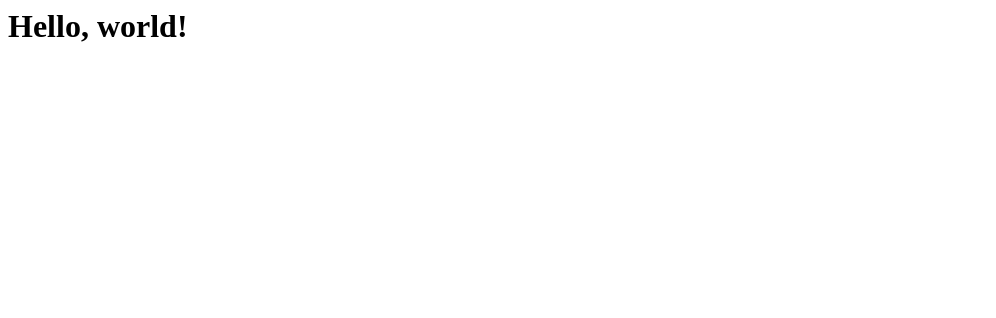
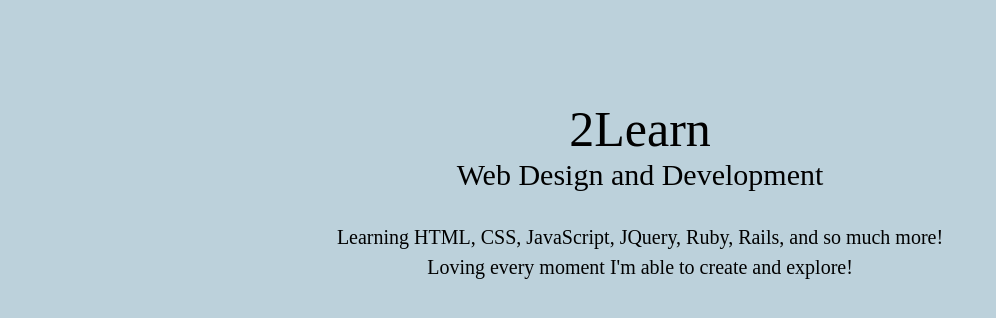
Before and after one commit to 2learn/2learn.github.io, a plain HTML site: page index.html in a window 1280 px wide. Shown: the whole page, without its empty margins (0-996 px from the left). Drawn offline with Linux system fonts and the light colour scheme; a web font is replaced by a local one.

Commit message:
update profile page

```diff
--- a/index.html
+++ b/index.html
@@ -1 +1,28 @@
-<h1>Hello, world!</h1>
+<!DOCTYPE html PUBLIC "-//W3C//DTD XHTML 1.0 Strict//EN"
+"http://www.w3.org/TR/xhtml1/DTD/xhtml1-strict.dtd">
+<html xmlns="http://www.w3.org/1999/xhtml" lang="en" xml:lang="en">
+
+    <head>
+    <meta http-equiv="Content-Type" content="text/html; charset=utf-8" />
+    <link type="text/css" rel="stylesheet" href="remove_default_style.css">
+    <link type="text/css" rel="stylesheet" href="style.css" />
+    <link href='http://fonts.googleapis.com/css?family=Droid+Serif' rel='stylesheet' type='text/css'>
+    <title>2Learn</title>
+  </head>
+
+  <body>
+
+    <main>
+
+      <h1>2Learn</h1>
+
+    <h2>Web Design and Development</h2>
+
+      <div id="skills">
+        <p>Learning HTML, CSS, JavaScript, JQuery, Ruby,  Rails, and so much more!</p>
+        <p>Loving every moment I'm able to create and explore!</p>
+      </div><!-- end skills -->
+
+      </main>
+    </body>
+</html>
--- /dev/null
+++ b/remove_default_style.css
@@ -0,0 +1,50 @@
+/* Cross Browser Compatability CSS */
+/**
+ * html5doctor.com Reset Stylesheet (Eric Meyer's Reset Reloaded + HTML5 baseline)
+ * v1.6.1 2010-09-17 | Authors: Eric Meyer & Richard Clark
+ * html5doctor.com/html-5-reset-stylesheet/
+ */
+
+html, body, div, span, object, iframe,
+h1, h2, h3, h4, h5, h6, p, blockquote, pre,
+abbr, address, cite, code, del, dfn, em, img, ins, kbd, q, samp,
+small, strong, sub, sup, var, b, i, dl, dt, dd, ol, ul, li,
+fieldset, form, label, legend,
+table, caption, tbody, tfoot, thead, tr, th, td,
+article, aside, canvas, details, figcaption, figure,
+footer, header, hgroup, menu, nav, section, summary,
+time, mark, audio, video {
+  margin: 0;
+  padding: 0;
+  border: 0;
+  font-size: 100%;
+  font: inherit;
+  vertical-align: baseline;
+}
+
+article, aside, details, figcaption, figure,
+footer, header, hgroup, menu, nav, section {
+  display: block;
+}
+
+blockquote, q { quotes: none; }
+
+blockquote:before, blockquote:after,
+q:before, q:after { content: ""; content: none; }
+
+ins { background-color: #ff9; color: #000; text-decoration: none; }
+
+mark { background-color: #ff9; color: #000; font-style: italic; font-weight: bold; }
+
+del { text-decoration: line-through; }
+
+abbr[title], dfn[title] { border-bottom: 1px dotted; cursor: help; }
+
+table { border-collapse: collapse; border-spacing: 0; }
+
+hr { display: block; height: 1px; border: 0; border-top: 1px solid #ccc; margin: 1em 0; padding: 0; }
+
+input, select { vertical-align: middle; }
+
+
+/* Write your CSS styles here */
--- /dev/null
+++ b/style.css
@@ -0,0 +1,23 @@
+body {
+    font-family: "Droid-serif";
+    background: #BCD1DB;
+}
+
+h1 {
+    font-size: 50px;
+}
+
+h2 {
+    font-size: 30px;
+}
+
+main {
+    margin-top: 100px;
+    text-align: center;
+}
+
+#skills {
+    margin-top: 30px;
+    font-size: 20px ;
+    line-height: 1.5;
+}
```
